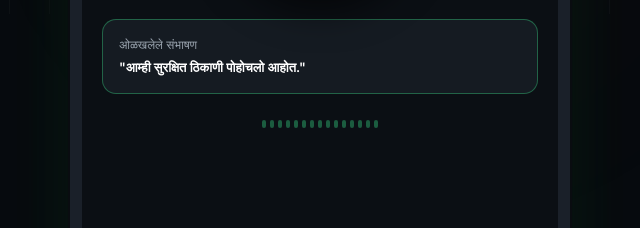
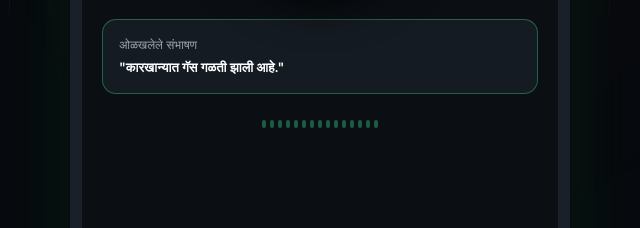
Before and after one commit to OG-Wizards/SYNQ, a plain HTML site: page web_showcase/index.html in a window 1280 px wide. Shown: the part 786-1014 px from the top of the page, 631-1271 px from the left. Drawn offline with Linux system fonts and the light colour scheme.

Commit message:
feat(web_showcase): update sample transcript to factory gas leakage across all languages

```diff
--- a/web_showcase/app.js
+++ b/web_showcase/app.js
@@ -15,7 +15,7 @@ const I18N = {
     holdToTalk: "बोलण्यासाठी धरून ठेवा",
     listeningActive: "ऐकत आहे…",
     recognizedSpeech: "ओळखलेले संभाषण",
-    sampleTranscript: "आम्ही सुरक्षित ठिकाणी पोहोचलो आहोत.",
+    sampleTranscript: "कारखान्यात गॅस गळती झाली आहे.",
     standby: "ऑफलाइन तयार",
     callTitle: "खाजगी वाय-फाय कॉल",
     callSubtitle: "सिम किंवा इंटरनेटशिवाय रिअल-टाइम १६kHz PCM ऑडिओ",
@@ -85,7 +85,7 @@ const I18N = {
     holdToTalk: "बोलने के लिए दबाकर रखें",
     listeningActive: "सुन रहा है…",
     recognizedSpeech: "पहचाना गया भाषण",
-    sampleTranscript: "हम सुरक्षित स्थान पर पहुंच गए हैं।",
+    sampleTranscript: "कारखाने में गैस रिसाव हुआ है।",
     standby: "ऑफलाइन तैयार",
     callTitle: "निजी वाई-फाई कॉल",
     callSubtitle: "सिम या इंटरनेट के बिना रीयल-टाइम 16kHz PCM ऑडियो",
@@ -155,7 +155,7 @@ const I18N = {
     holdToTalk: "બોલવા માટે દબાવી રાખો",
     listeningActive: "સાંભળી રહ્યું છે…",
     recognizedSpeech: "ઓળખાયેલ ભાષણ",
-    sampleTranscript: "અમે સલામત સ્થળે પહોંચી ગયા છીએ.",
+    sampleTranscript: "કારખાનામાં ગેસ ગળતર થયું છે.",
     standby: "ઑફલાઇન તૈયાર",
     callTitle: "ખાનગી વાઇ-ફાઇ કૉલ",
     callSubtitle: "સિમ અથવા ઇન્ટરનેટ વિના રીઅલ-ટાઇમ 16kHz PCM ઑડિઓ",
@@ -225,7 +225,7 @@ const I18N = {
     holdToTalk: "কথা বলতে ধরে রাখুন",
     listeningActive: "শুনছে…",
     recognizedSpeech: "শনাক্তকৃত বক্তব্য",
-    sampleTranscript: "আমরা নিরাপদ স্থানে পৌঁছেছি।",
+    sampleTranscript: "কারখানায় গ্যাস লিকেজ হয়েছে।",
     standby: "অফলাইনে প্রস্তুত",
     callTitle: "ব্যক্তিগত ওয়াই-ফাই কল",
     callSubtitle: "সিম বা ইন্টারনেট ছাড়া রিয়েল-টাইম ১৬kHz PCM অডিও",
@@ -295,7 +295,7 @@ const I18N = {
     holdToTalk: "பேச அழுத்திப் பிடிக்கவும்",
     listeningActive: "கேட்கிறது…",
     recognizedSpeech: "அடையாளம் காணப்பட்ட பேச்சு",
-    sampleTranscript: "நாங்கள் பாதுகாப்பான இடத்தை அடைந்துவிட்டோம்.",
+    sampleTranscript: "தொழிற்சாலையில் எரிவாயு கசிவு ஏற்பட்டுள்ளது.",
     standby: "ஆஃப்லைன் தயார்",
     callTitle: "தனிப்பட்ட வைஃபை அழைப்பு",
     callSubtitle: "சிம் அல்லது இணையம் இல்லாமல் நிகழ்நேர 16kHz PCM ஆடியோ",
@@ -365,7 +365,7 @@ const I18N = {
     holdToTalk: "మాట్లాడటానికి నొక్కి పట్టుకోండి",
     listeningActive: "వింటోంది…",
     recognizedSpeech: "గుర్తించిన మాటలు",
-    sampleTranscript: "మేము సురక్షితమైన ప్రదేశానికి చేరుకున్నాము.",
+    sampleTranscript: "ఫ్యాక్టరీలో గ్యాస్ లీకేజీ జరిగింది.",
     standby: "ఆఫ్‌లైన్ సిద్ధం",
     callTitle: "ప్రైవేట్ వై-ఫై కాల్",
     callSubtitle: "సిమ్ లేదా ఇంటర్నెట్ లేకుండా రియల్-టైమ్ 16kHz PCM ఆడియో",
@@ -435,7 +435,7 @@ const I18N = {
     holdToTalk: "ಮಾತನಾಡಲು ಒತ್ತಿ ಹಿಡಿಯಿರಿ",
     listeningActive: "ಕೇಳುತ್ತಿದೆ…",
     recognizedSpeech: "ಗುರುತಿಸಲಾದ ಮಾತು",
-    sampleTranscript: "ನಾವು ಸುರಕ್ಷಿತ ಸ್ಥಳವನ್ನು ತಲುಪಿದ್ದೇವೆ.",
+    sampleTranscript: "ಕಾರ್ಖಾನೆಯಲ್ಲಿ ಅನಿಲ ಸೋರಿಕೆಯಾಗಿದೆ.",
     standby: "ಆಫ್‌ಲೈನ್ ಸಿದ್ಧ",
     callTitle: "ಖಾಸಗಿ ವೈ-ಫೈ ಕರೆ",
     callSubtitle: "ಸಿಮ್ ಅಥವಾ ಇಂಟರ್ನೆಟ್ ಇಲ್ಲದೆ ನೈಜ-ಸಮಯದ 16kHz PCM ಆಡಿಯೋ",
@@ -505,7 +505,7 @@ const I18N = {
     holdToTalk: "സംസാരിക്കാൻ അമർത്തിപ്പിടിക്കുക",
     listeningActive: "കേൾക്കുന്നു…",
     recognizedSpeech: "തിരിച്ചറിഞ്ഞ സംസാരം",
-    sampleTranscript: "ഞങ്ങൾ സുരക്ഷിതമായ സ്ഥലത്തെത്തി.",
+    sampleTranscript: "ഫാക്ടറിയിൽ ഗ്യാസ് ചോർച്ച ഉണ്ടായിട്ടുണ്ട്.",
     standby: "ഓഫ്‌ലൈൻ തയ്യാർ",
     callTitle: "സ്വകാര്യ വൈ-ഫൈ കോൾ",
     callSubtitle: "സിമ്മോ ഇന്റർനെറ്റോ ഇല്ലാതെ തത്സമയ 16kHz PCM ഓഡിയോ",
@@ -575,7 +575,7 @@ const I18N = {
     holdToTalk: "ਬੋਲਣ ਲਈ ਦਬਾ ਕੇ ਰੱਖੋ",
     listeningActive: "ਸੁਣ ਰਿਹਾ ਹੈ…",
     recognizedSpeech: "ਪਛਾਣੀ ਗਈ ਆਵਾਜ਼",
-    sampleTranscript: "ਅਸੀਂ ਸੁਰੱਖਿਅਤ ਸਥਾਨ ਤੇ ਪਹੁੰਚ ਗਏ ਹਾਂ।",
+    sampleTranscript: "ਫੈਕਟਰੀ ਵਿੱਚ ਗੈਸ ਲੀਕ ਹੋ ਰਹੀ ਹੈ।",
     standby: "ਆਫਲਾਈਨ ਤਿਆਰ",
     callTitle: "ਨਿੱਜੀ ਵਾਈ-ਫਾਈ ਕਾਲ",
     callSubtitle: "ਸਿਮ ਜਾਂ ਇੰਟਰਨੈਟ ਤੋਂ ਬਿਨਾਂ ਰੀਅਲ-ਟਾਈਮ 16kHz PCM ਆਡੀਓ",
@@ -645,7 +645,7 @@ const I18N = {
     holdToTalk: "HOLD TO TALK",
     listeningActive: "LISTENING…",
     recognizedSpeech: "Recognized speech",
-    sampleTranscript: "We have reached safe location successfully.",
+    sampleTranscript: "There is gas leakage in Factory.",
     standby: "Offline ready",
     callTitle: "Private Wi-Fi Call",
     callSubtitle: "Real-time bidirectional 16kHz PCM audio without SIM or internet",
@@ -1113,7 +1113,7 @@ function stopGroupWalkieTalk(e) {
   if (lbl) lbl.innerText = I18N[currentLang]?.groupWalkieHold || 'HOLD TO TALK TO GROUP';
 
   const selectedGroup = document.querySelector('.group-item.selected .group-name')?.innerText || 'Disaster Response Alpha';
-  const sampleMsg = I18N[currentLang]?.sampleTranscript || 'आम्ही सुरक्षित ठिकाणी पोहोचलो आहोत.';
+  const sampleMsg = I18N[currentLang]?.sampleTranscript || 'कारखान्यात गॅस गळती झाली आहे.';
   appendMessage(selectedGroup, sampleMsg, 'you');
 
   if ('speechSynthesis' in window && soundEnabled) {
--- a/web_showcase/index.html
+++ b/web_showcase/index.html
@@ -15,7 +15,7 @@
   <link rel="stylesheet" href="https://cdnjs.cloudflare.com/ajax/libs/font-awesome/6.4.0/css/all.min.css" />
 
   <!-- Stylesheet -->
-  <link rel="stylesheet" href="style.css?v=3.2" />
+  <link rel="stylesheet" href="style.css?v=3.3" />
 </head>
 <body>
   <!-- Ambient background glow elements -->
@@ -254,7 +254,7 @@
                 <!-- Live Speech Transcript Card -->
                 <div class="sim-card transcript-card" id="transcriptCard">
                   <div class="card-caption" id="txt-recognizedSpeech">Recognized speech</div>
-                  <div class="transcript-text" id="transcriptText">"आम्ही सुरक्षित ठिकाणी पोहोचलो आहोत."</div>
+                  <div class="transcript-text" id="transcriptText">"कारखान्यात गॅस गळती झाली आहे."</div>
                 </div>
 
                 <!-- Live Waveform Animation -->
@@ -675,6 +675,6 @@
   </footer>
 
   <!-- App Script -->
-  <script src="app.js?v=3.2"></script>
+  <script src="app.js?v=3.3"></script>
 </body>
 </html>
```
